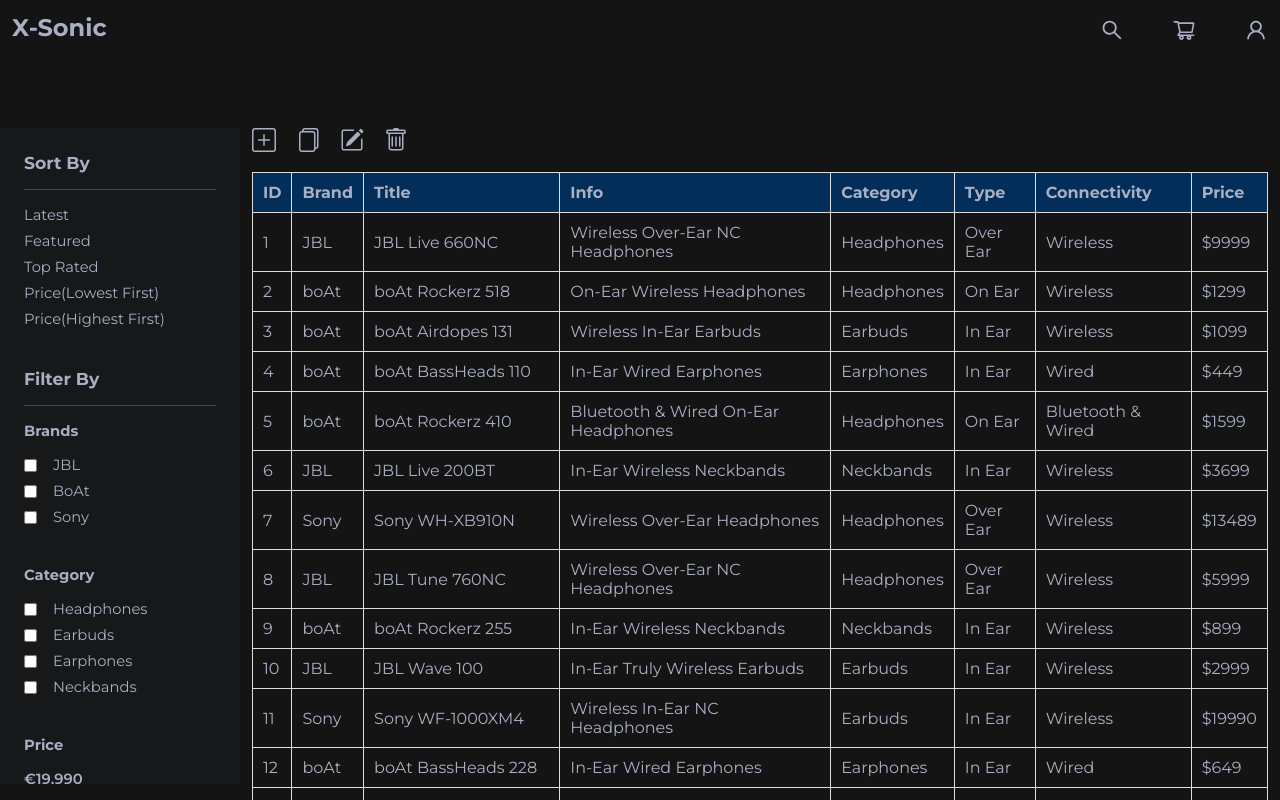
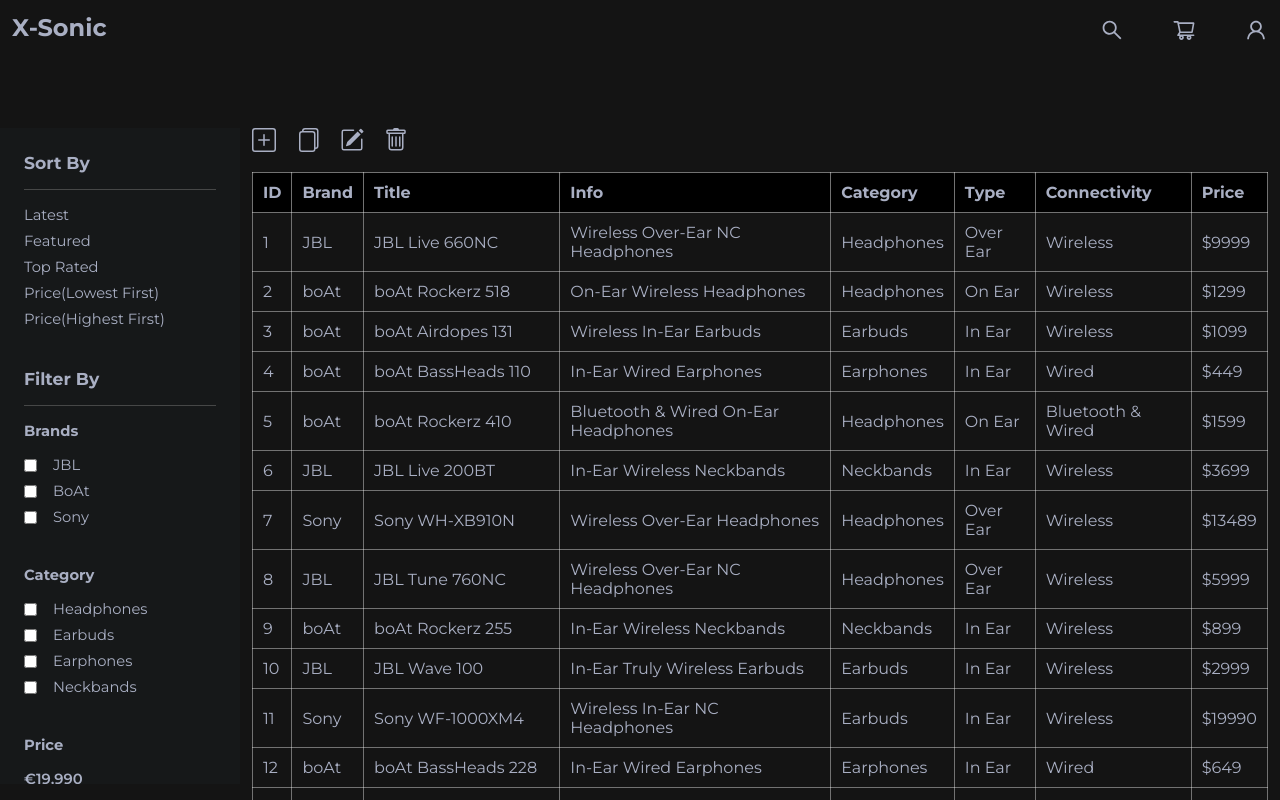
Before and after one commit to SergDolgov/Spring-React-eCommerce, a React (Create React App) app in the folder xsonic-ui/: page /admin/products in a window 1280 px wide. Shown: the top 800 px of the page. Built offline with nearby package versions, Linux system fonts and the light colour scheme.

Commit message:
change css

```diff
--- a/xsonic-ui/src/styles/partials/pages/_admin_products.scss
+++ b/xsonic-ui/src/styles/partials/pages/_admin_products.scss
@@ -28,18 +28,28 @@
   }
 
   .product-table th, .product-table td {
+      @include bordered(1px, rgba($color: #ffffff, $alpha: 0.4));
+      border-radius: 3px;
+      box-shadow: 0px 5px 10px rgba($color: #000000, $alpha: 0.5);
+      overflow: hidden;
+
       border: 1px solid #ddd;
       padding: 10px;
       text-align: left;
   }
 
   .product-table th {
-      background-color: #032e59;
+        @include bordered(1px, rgba($color: #ffffff, $alpha: 0.4));
+        background-color: #000000;
+  }
+
+  .product-table td {
+      @include bordered(1px, rgba($color: #ffffff, $alpha: 0.4));
   }
 
   .selected-row {
-      background-color: #0259b0; /* Цвет выделенной строки */
-      text-color: white;
+      background-color: black;
+      color: #ffffff;
   }
 
 }
```
